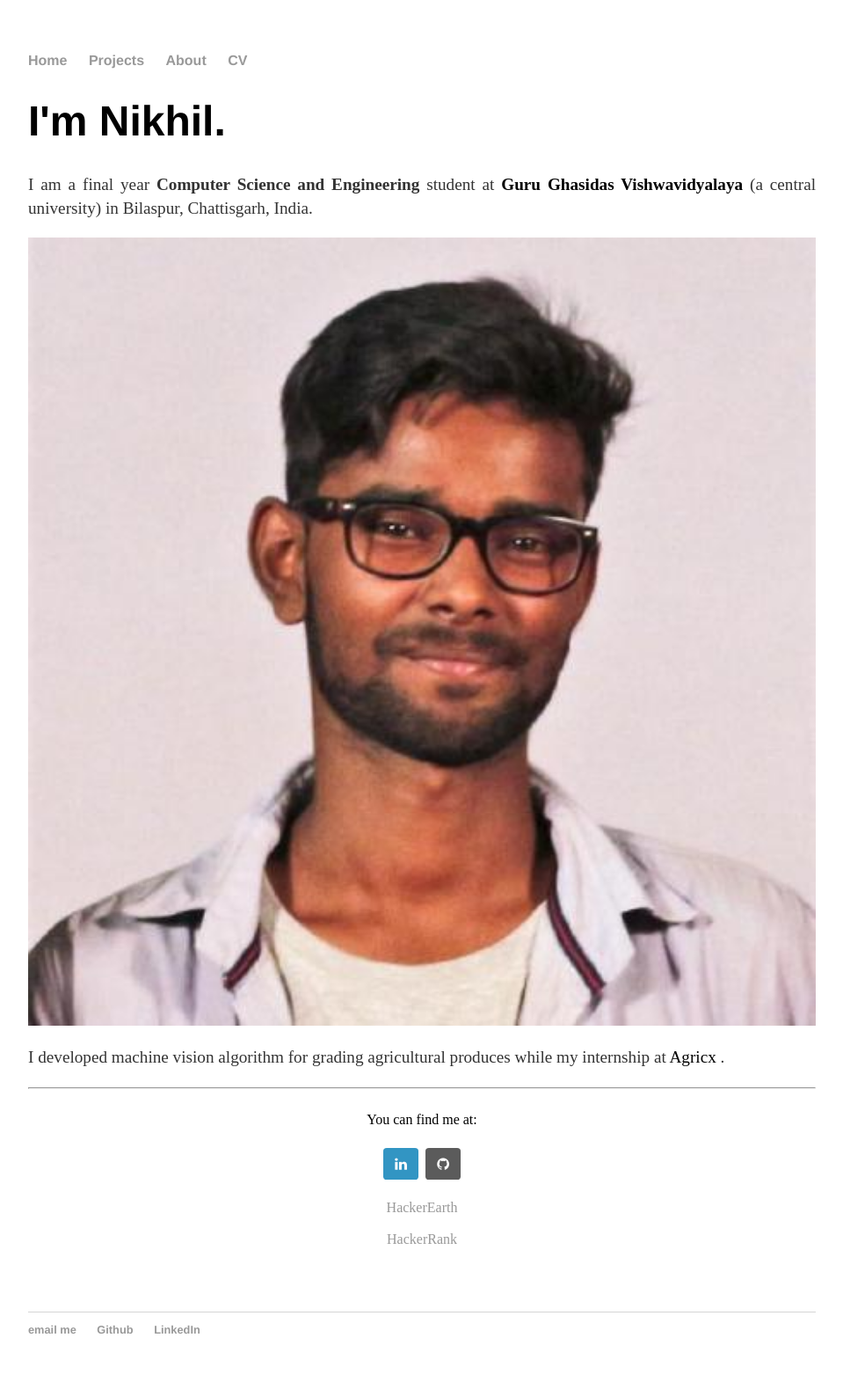
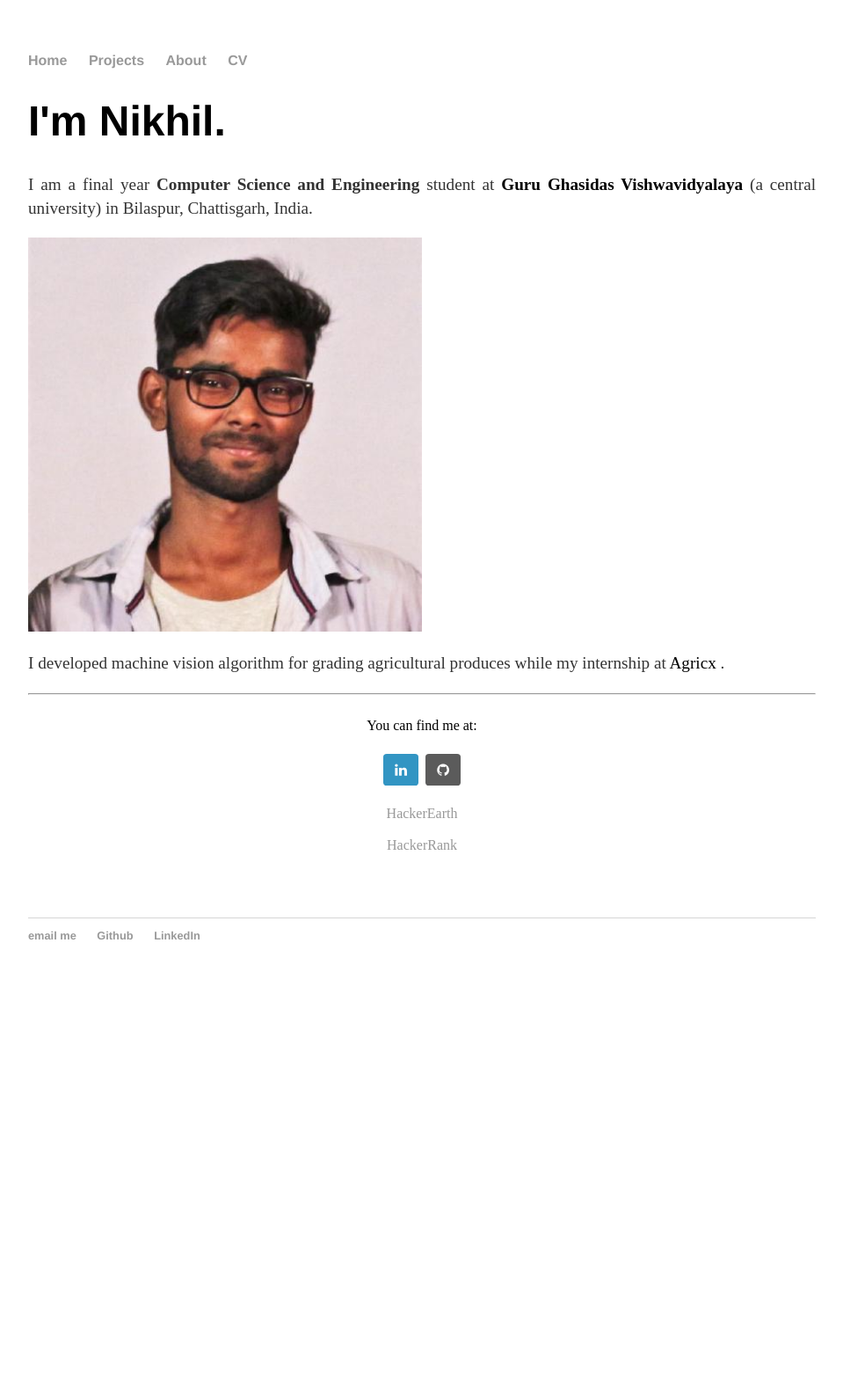
Before and after one commit to nikheelpandey/puter.github.io, a Jekyll site: the page built from about.html, in a window 1280 px wide. Shown: the whole page at 88% size, without its empty margins (160-1119 px from the left). Built offline with Jekyll 4.4.1, drawn with Linux system fonts in a browser that asks for light colours; after the commit the page ends 1131 px from its top, so only the background shows below that.

Commit message:
photograph fix

```diff
--- a/about.html
+++ b/about.html
@@ -7,7 +7,7 @@ title: About Nikhil Pandey
 	<p>I am a final year <b>Computer Science and Engineering</b> student at
 	<b><a href="https://en.wikipedia.org/wiki/Guru_Ghasidas_Vishwavidyalaya" style="color:black">Guru Ghasidas Vishwavidyalaya</a></b>
 	(a central university) in Bilaspur, Chattisgarh, India.</p>
-	<img src="{{ site.baseurl }}/files/me.jpg" width="100%"></img>
+	<img src="{{ site.baseurl }}/files/me.jpg" height="50%" width="50%"></img>
 	<p>I developed machine vision algorithm for grading agricultural produces while my internship at <a href="https://www.agricx.com"style="color:black"> Agricx </a></b>.
 	<p></p>
 
```
